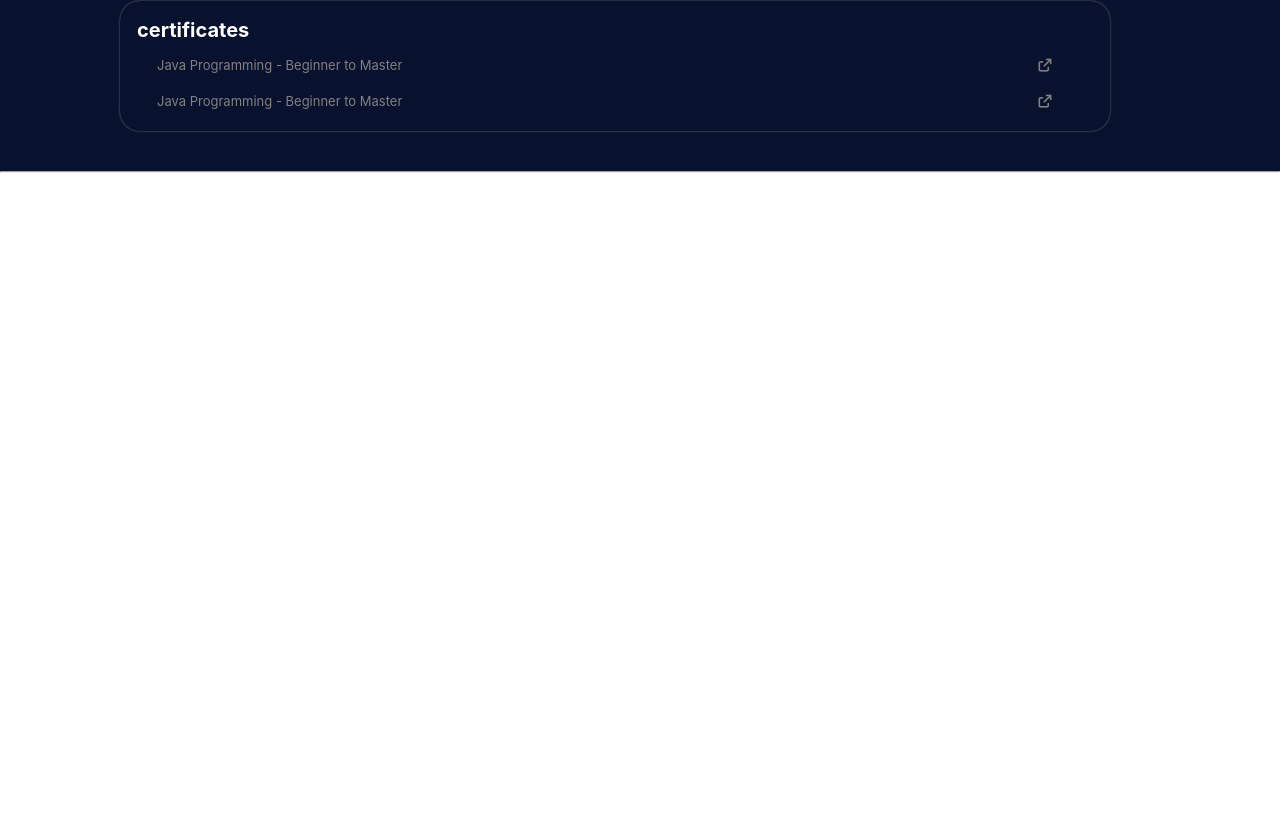
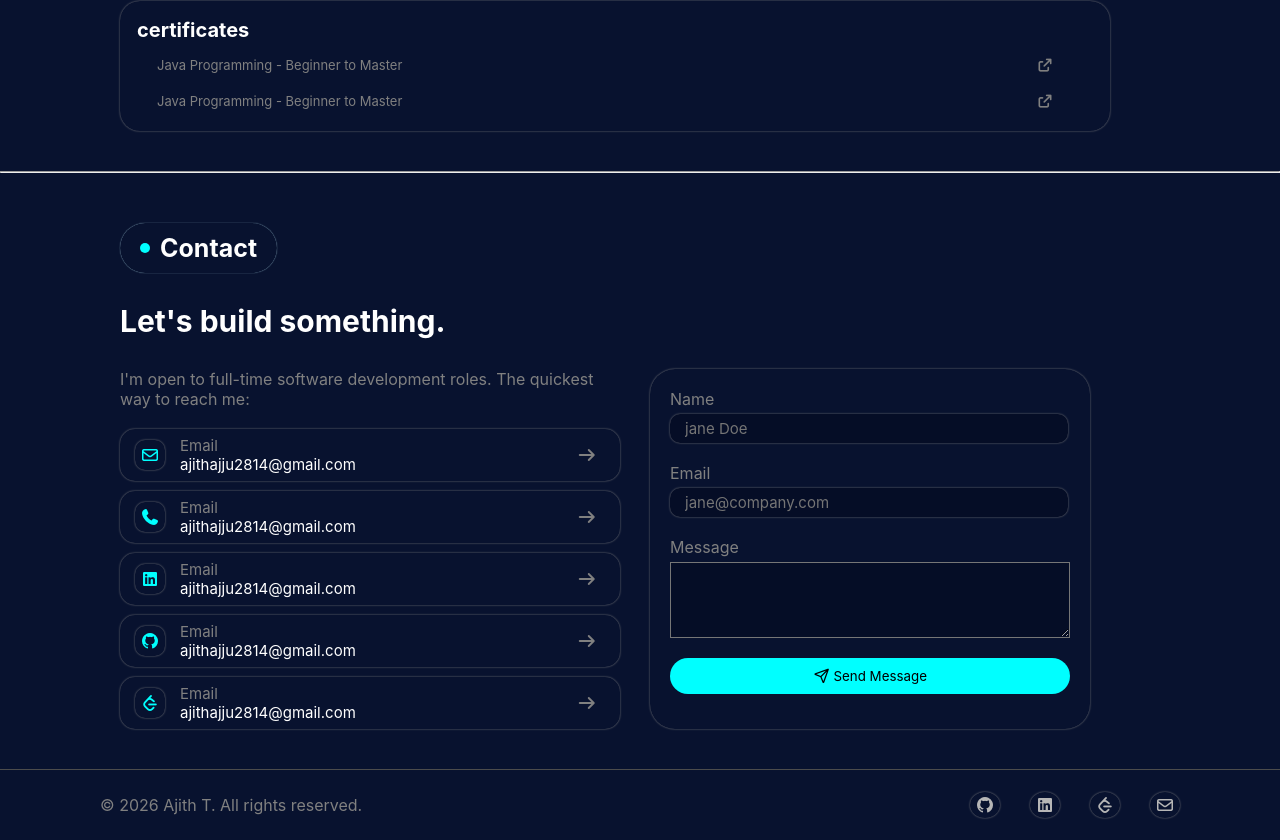
Before and after one commit to AjithT18/portfolio, a React (Vite) app: page / in a window 1280 px wide. Shown: the part 4020-4860 px from the top of the page. Before the commit the page ends 4193 px from the top, so only its background shows below. Built offline with nearby package versions, Linux system fonts and the light colour scheme.

Commit message:
portfolio

```diff
--- a/src/App.jsx
+++ b/src/App.jsx
@@ -6,6 +6,7 @@ import Project from "./Components/Project"
 import Experince from "./Components/Experience"
 import Education from "./Components/Education"
 import Achivements from "./Components/Achivements"
+import Contact from "./Components/Contact"
 
 function App() {
 
@@ -19,6 +20,7 @@ function App() {
       <Experince/>
       <Education/>
       <Achivements/>
+      <Contact/>
     </>
   )
 }
--- /dev/null
+++ b/src/Components/Contact.jsx
@@ -0,0 +1,90 @@
+import "../style/Contact.css"
+import "@fortawesome/fontawesome-free/css/all.min.css";
+
+function Contact(){
+    return(
+        <>
+            <div>
+                <div className="contact">
+                    <h1><div className="dot"></div>Contact</h1>
+                    <p className="sam">Let's build something.</p>
+                    <div className="content">
+                        <div className="left">
+                            <p className="sam1">I'm open to full-time software development roles. The quickest way to reach me:</p>
+                            <div className="boxes">
+                                <a href =""><div className="box">
+                                    <div className="leficon"><i class="fa-regular fa-envelope"></i></div>
+                                    <div className="center">
+                                        <p className="main">Email</p>
+                                        <p className="content">ajithajju2814@gmail.com</p>
+                                    </div>
+                                    <div className="rightarraw"><i class="fa-solid fa-arrow-right"></i></div>
+                                </div></a>
+                                <a href =""><div className="box">
+                                    <div className="leficon"><i class="fa-solid fa-phone"></i></div>
+                                    <div className="center">
+                                        <p className="main">Email</p>
+                                        <p className="content">ajithajju2814@gmail.com</p>
+                                    </div>
+                                    <div className="rightarraw"><i class="fa-solid fa-arrow-right"></i></div>
+                                </div></a>
+                                <a href =""><div className="box">
+                                    <div className="leficon"><i class="fa-brands fa-linkedin"></i></div>
+                                    <div className="center">
+                                        <p className="main">Email</p>
+                                        <p className="content">ajithajju2814@gmail.com</p>
+                                    </div>
+                                    <div className="rightarraw"><i class="fa-solid fa-arrow-right"></i></div>
+                                </div></a>
+                                <a href =""><div className="box">
+                                    <div className="leficon"><i class="fa-brands fa-github"></i></div>
+                                    <div className="center">
+                                        <p className="main">Email</p>
+                                        <p className="content">ajithajju2814@gmail.com</p>
+                                    </div>
+                                    <div className="rightarraw"><i class="fa-solid fa-arrow-right"></i></div>
+                                </div></a>
+                                <a href =""><div className="box">
+                                    <div className="leficon"><i class="fa-brands fa-leetcode"></i></div>
+                                    <div className="center">
+                                        <p className="main">Email</p>
+                                        <p className="content">ajithajju2814@gmail.com</p>
+                                    </div>
+                                    <div className="rightarraw"><i class="fa-solid fa-arrow-right"></i></div>
+                                </div></a>
+                            </div>
+                        </div>
+                        <div className="right">
+                            <form action="">
+                                <div className="name ">
+                                    <p>Name</p>
+                                    <input type="text" id = "name" placeholder="jane Doe"/>
+                                </div>
+                                <div className="email">
+                                    <p>Email</p>
+                                    <input type="email" id = "email" placeholder="jane@company.com"/>
+                                </div>
+                                <div className="message">
+                                    <p>Message</p>
+                                    <textarea name="text" id="message1" rows={4} cols={55}></textarea>
+                                </div>
+                                <button type="submit"><i class="fa-regular fa-paper-plane"></i> Send Message</button>
+                            </form>
+                        </div>
+                    </div>
+                </div>
+                <div className="copyrights">
+                    <div>© 2026 Ajith T. All rights reserved.</div>
+                    <div className="icon">
+                        <a href=""><i class="fa-brands fa-github"></i></a>
+                        <a href=""><i class="fa-brands fa-linkedin"></i></a>
+                        <a href=""><i class="fa-brands fa-leetcode"></i></a>
+                        <a href=""><i class="fa-regular fa-envelope"></i></a>
+                    </div>
+                </div>
+            </div>
+        </>
+    )
+}
+
+export default Contact
--- /dev/null
+++ b/src/style/Contact.css
@@ -0,0 +1,138 @@
+
+
+.contact{
+    background-color: rgb(8, 18, 47);
+    color:white;
+    padding : 50px 170px 40px 120px;
+    display: flex;
+    flex-direction: column;
+    gap: 30px;
+    h1{
+        display: flex;
+        align-items: center;
+        gap: 10px;
+        box-shadow: 0 0 1px lightblue;
+        padding: 10px 20px;
+        width: fit-content;
+        border-radius: 50px;
+        font-size: 25px;
+        .dot{
+            height: 10px;
+            width:10px;
+            background-color: aqua;
+            border-radius:50% ;
+        }
+    }
+    .sam{
+        font-size: 30px;
+        font-weight: bold;
+    }
+    .content{
+        display:flex;
+        gap: 30px;
+        .left{
+            width:500px;
+            display: flex;
+            flex-direction: column;
+            gap: 20px;
+            .sam1{
+                color: grey;
+            }
+            .boxes{
+                display: flex;
+                flex-direction: column;
+                gap: 10px;
+                a{
+                    color:white;
+                    text-decoration: none;
+                }
+                .box{
+                    display:flex;
+                    align-items: center;
+                    box-shadow: 0 0 2px grey;
+                    padding: 7px 15px;
+                    border-radius: 15px;
+                    .leficon{
+                        padding: 5px;
+                        box-shadow: 0 0 2px grey;
+                        margin-right: 15px;
+                        border-radius: 10px;
+                        color: aqua;
+                    }
+                    .center{
+                        font-size: 15px;
+                        margin-right: 47%;
+                        .main{
+                            color: grey;
+                        }
+
+                    }
+                    .rightarraw{
+                        color:grey;
+                    }
+                }
+            }
+        }
+        .right{
+            box-shadow: 0 0 2px grey;
+            padding: 20px;
+            width: 400px;
+            border-radius: 25px;
+            form{
+                display: flex;
+                flex-direction: column;
+                gap: 20px;
+                div{
+                    display: flex;
+                    flex-direction: column;
+                    gap: 5px;
+                    input{
+                        width:92%;
+                        font-size: 15px;
+                        border-radius: 10px;
+                        padding: 5px 15px;
+                        border:0px solid black;
+                        background-color: rgb(5, 13, 38);
+                        color:white;
+                        box-shadow: 0 0 2px grey;
+                    }
+                    p{
+                        color: grey;
+
+                    }
+                    textarea{
+                        background-color: rgb(5, 13, 38);
+                        color: white;
+                        padding: 5px;
+                    }
+                }
+                button{
+                    padding: 10px;
+                    border-radius: 30px;
+                    background-color: aqua;
+                    border: none;
+                }
+            }
+        }
+    }
+    border-bottom: 1px solid rgb(76, 76, 76);
+}
+.copyrights{
+    background-color: rgb(8, 18, 47);
+    color:grey;
+    display: flex;
+    height: 70px;
+    align-items: center;
+    padding: 0 100px 0 100px;
+    justify-content: space-between;
+    .icon{
+        display: flex;
+        gap: 30px;
+        i{
+            box-shadow: 0 0 2px grey;
+            padding: 5px;
+            border-radius: 50%;
+            color: rgb(182, 182, 182);
+        }
+    }
+}
```
